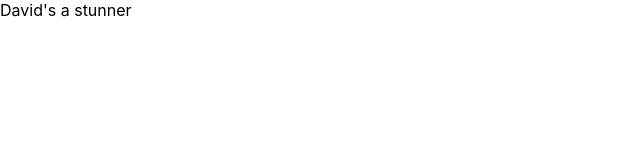
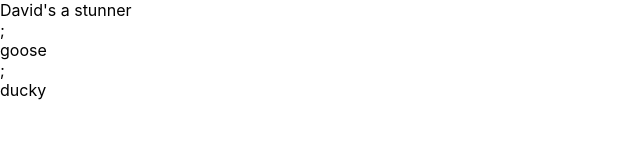
Before and after one commit to paramount197/TestDeploy, a React (Create React App) app: page / in a window 1280 px wide. Shown: the top 160 px of the page, without its empty margins (0-640 px from the left). Built offline with nearby package versions, Linux system fonts and the light colour scheme.

Commit message:
fixed return problems

```diff
--- a/src/App.js
+++ b/src/App.js
@@ -3,9 +3,13 @@ import logo from "./logo.svg";
 import "./App.css";
 
 function App() {
-  return <div>David's a stunner</div>;
-  return <div>goose</div>;
-  return <div>ducky</div>;
+  return (
+    <>
+      <div>David's a stunner</div>;
+      <div>goose</div>;
+      <div>ducky</div>
+    </>
+  );
 }
 
 export default App;
```
